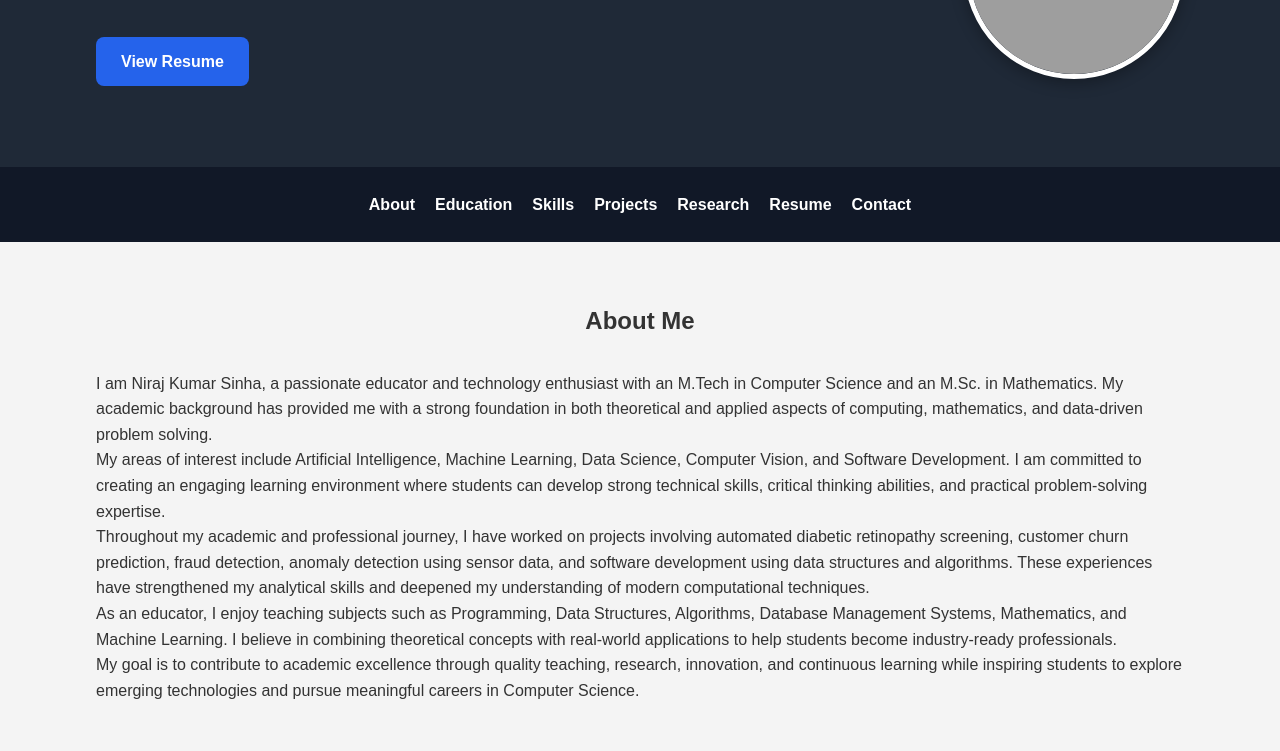
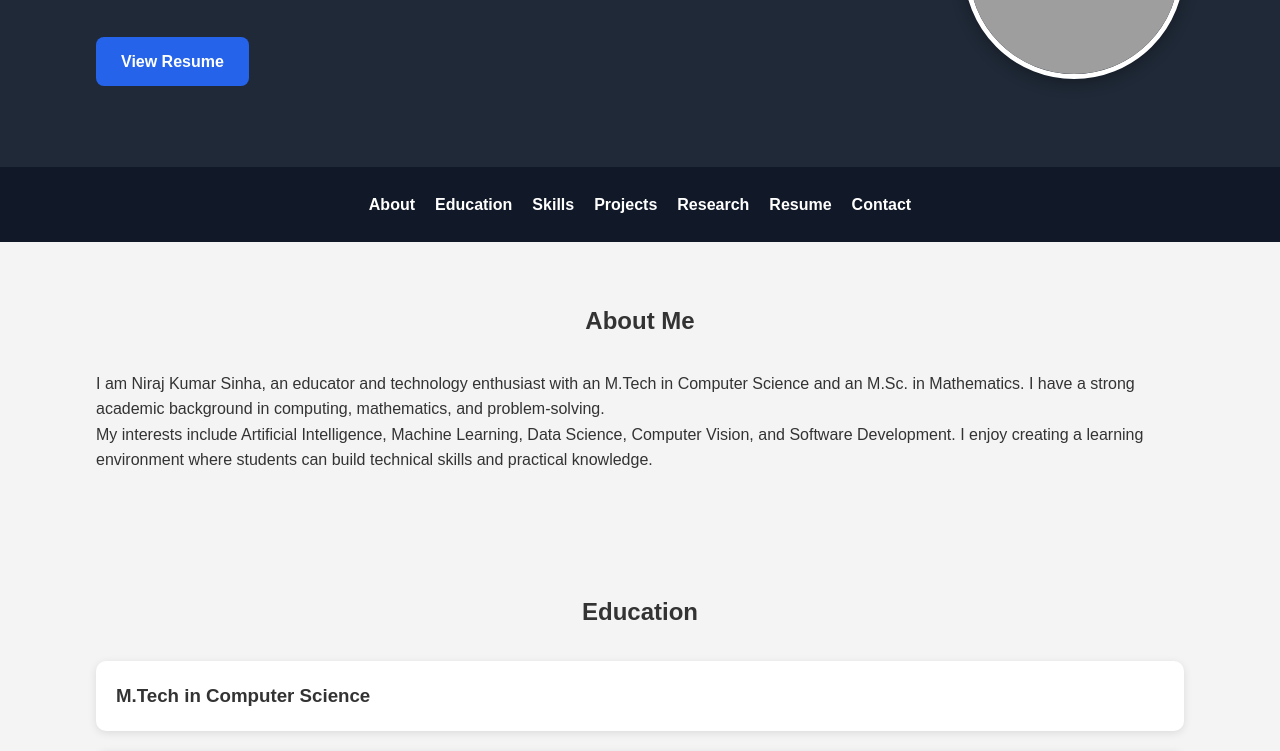
Before and after one commit to nirajsinha008/niraj_portfolio, a plain HTML site: page index.html in a window 1280 px wide. Shown: the part 201-952 px from the top of the page. Drawn offline with Linux system fonts and the light colour scheme; grey boxes are pictures that could not be loaded.

Commit message:
index.html

```diff
--- a/index.html
+++ b/index.html
@@ -47,19 +47,10 @@
     <div class="container">
         <h2>About Me</h2>
         <p>
-            I am Niraj Kumar Sinha, a passionate educator and technology enthusiast with an M.Tech in Computer Science and an M.Sc. in Mathematics. My academic background has provided me with a strong foundation in both theoretical and applied aspects of computing, mathematics, and data-driven problem solving.
+            I am Niraj Kumar Sinha, an educator and technology enthusiast with an M.Tech in Computer Science and an M.Sc. in Mathematics. I have a strong academic background in computing, mathematics, and problem-solving.
         </p>
         <p>
-            My areas of interest include Artificial Intelligence, Machine Learning, Data Science, Computer Vision, and Software Development. I am committed to creating an engaging learning environment where students can develop strong technical skills, critical thinking abilities, and practical problem-solving expertise.
-        </p>
-        <p>
-            Throughout my academic and professional journey, I have worked on projects involving automated diabetic retinopathy screening, customer churn prediction, fraud detection, anomaly detection using sensor data, and software development using data structures and algorithms. These experiences have strengthened my analytical skills and deepened my understanding of modern computational techniques.
-        </p>
-        <p>
-            As an educator, I enjoy teaching subjects such as Programming, Data Structures, Algorithms, Database Management Systems, Mathematics, and Machine Learning. I believe in combining theoretical concepts with real-world applications to help students become industry-ready professionals.
-        </p>
-        <p>
-            My goal is to contribute to academic excellence through quality teaching, research, innovation, and continuous learning while inspiring students to explore emerging technologies and pursue meaningful careers in Computer Science.
+           My interests include Artificial Intelligence, Machine Learning, Data Science, Computer Vision, and Software Development. I enjoy creating a learning environment where students can build technical skills and practical knowledge.
         </p>
     </div>
 </section>
```
